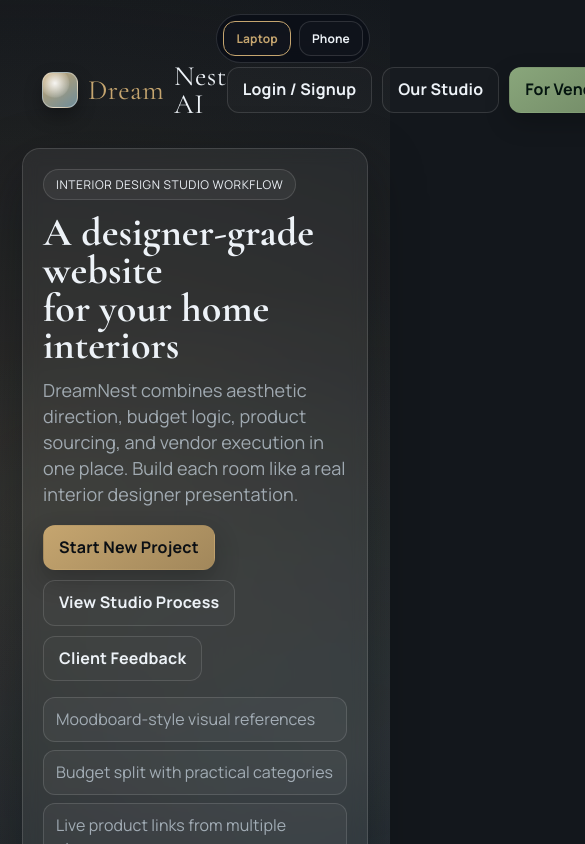
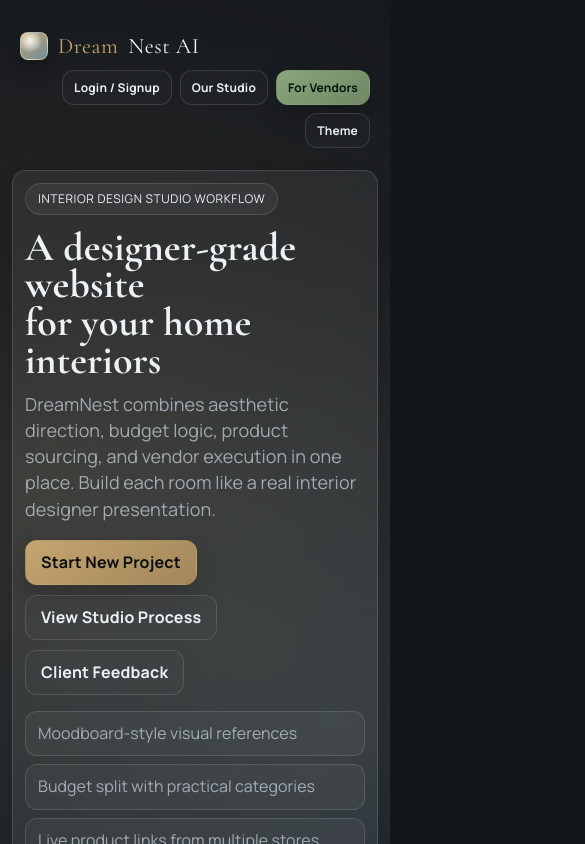
Before and after one commit to dishasinha2/dreamnest-ai-deploy, a React (Vite) app in the folder frontend/: page / in a window 390 px wide. Shown: the top 844 px of the page, 585 px wide, since content can reach past the window. Built offline with nearby package versions, Linux system fonts and the light colour scheme; no server answers.

Commit message:
fix(mobile): force phone layout on narrow screens and hide simulator toggle

```diff
--- a/frontend/src/app.jsx
+++ b/frontend/src/app.jsx
@@ -13,27 +13,44 @@ import ProductMarketplace from "./pages/ProductMarketplace.jsx";
 import Wishlist from "./pages/Wishlist.jsx";
 
 export default function App() {
-  const [deviceMode, setDeviceMode] = useState(() => localStorage.getItem("dreamnest_device_mode") || "laptop");
+  const [preferredDeviceMode, setPreferredDeviceMode] = useState(() => {
+    const saved = localStorage.getItem("dreamnest_device_mode");
+    if (saved === "phone" || saved === "laptop") return saved;
+    if (typeof window !== "undefined" && window.innerWidth <= 900) return "phone";
+    return "laptop";
+  });
+  const [isNarrowViewport, setIsNarrowViewport] = useState(
+    () => (typeof window !== "undefined" ? window.innerWidth <= 900 : false)
+  );
 
   useEffect(() => {
-    const mode = deviceMode === "phone" ? "phone" : "laptop";
+    function onResize() {
+      setIsNarrowViewport(window.innerWidth <= 900);
+    }
+    window.addEventListener("resize", onResize);
+    return () => window.removeEventListener("resize", onResize);
+  }, []);
+
+  useEffect(() => {
+    const mode = isNarrowViewport ? "phone" : (preferredDeviceMode === "phone" ? "phone" : "laptop");
     document.documentElement.dataset.device = mode;
-    localStorage.setItem("dreamnest_device_mode", mode);
-  }, [deviceMode]);
+    localStorage.setItem("dreamnest_device_mode", preferredDeviceMode);
+  }, [preferredDeviceMode, isNarrowViewport]);
 
   return (
     <BrowserRouter>
       <div className="bg-atmos grid-veil">
         <div className="device-toggle">
           <button
-            className={`btn btn-outline ${deviceMode === "laptop" ? "is-active" : ""}`}
-            onClick={() => setDeviceMode("laptop")}
+            className={`btn btn-outline ${!isNarrowViewport && preferredDeviceMode === "laptop" ? "is-active" : ""}`}
+            onClick={() => setPreferredDeviceMode("laptop")}
+            disabled={isNarrowViewport}
           >
             Laptop
           </button>
           <button
-            className={`btn btn-outline ${deviceMode === "phone" ? "is-active" : ""}`}
-            onClick={() => setDeviceMode("phone")}
+            className={`btn btn-outline ${(isNarrowViewport || preferredDeviceMode === "phone") ? "is-active" : ""}`}
+            onClick={() => setPreferredDeviceMode("phone")}
           >
             Phone
           </button>
--- a/frontend/src/styles/app.css
+++ b/frontend/src/styles/app.css
@@ -6,6 +6,10 @@ body {
   color: var(--ink);
   letter-spacing: .08px;
   line-height: 1.45;
+}
+html, body {
+  width: 100%;
+  overflow-x: hidden;
 }
 body.chat-open .container {
   padding-right: 20px;
@@ -1490,3 +1494,99 @@ pre { font-family: ui-monospace, SFMono-Regular, Menlo, Monaco, Consolas, "Liber
     height: 180px;
   }
 }
+
+@media (max-width: 640px) {
+  .device-toggle {
+    display: none;
+  }
+  body.chat-open .container {
+    padding-right: 12px;
+  }
+  .container {
+    padding: 14px 10px 32px;
+  }
+  .device-toggle {
+    right: 10px;
+    top: 8px;
+    padding: 4px;
+    gap: 6px;
+  }
+  .device-toggle .btn {
+    padding: 6px 10px;
+    font-size: 11px;
+  }
+  .nav {
+    padding: 12px 8px;
+    gap: 10px;
+    flex-direction: column;
+    align-items: flex-start;
+  }
+  .nav-brand {
+    font-size: 22px;
+  }
+  .nav-brand::before {
+    width: 26px;
+    height: 26px;
+    border-radius: 8px;
+  }
+  .nav-actions {
+    width: 100%;
+    flex-wrap: wrap;
+    justify-content: flex-start;
+    gap: 8px;
+  }
+  .nav-actions .btn {
+    font-size: 12px;
+    padding: 8px 11px;
+  }
+  .card,
+  .glass-stack,
+  .glass-panel {
+    padding: 12px;
+    border-radius: 14px;
+  }
+  .grid {
+    gap: 12px;
+  }
+  .hero-title {
+    font-size: 32px;
+  }
+  .hero-sub {
+    font-size: 16px;
+  }
+  .choice-card img {
+    height: 96px;
+  }
+  .choice-label {
+    font-size: 13px;
+  }
+  .market-image {
+    height: 190px;
+  }
+  .chat-drawer {
+    width: calc(100vw - 16px);
+    right: 8px;
+    left: 8px;
+    top: auto;
+    bottom: 70px;
+    height: min(68vh, 560px);
+    border-radius: 14px;
+    padding: 10px;
+  }
+  .chat-drawer .chat-messages {
+    max-height: 38vh;
+  }
+  .chat-fab {
+    right: 10px;
+    bottom: 10px;
+    width: 52px;
+    height: 52px;
+    border-radius: 14px;
+  }
+  .btn,
+  .input,
+  .select,
+  .textarea {
+    max-width: 100%;
+  }
+}
```
